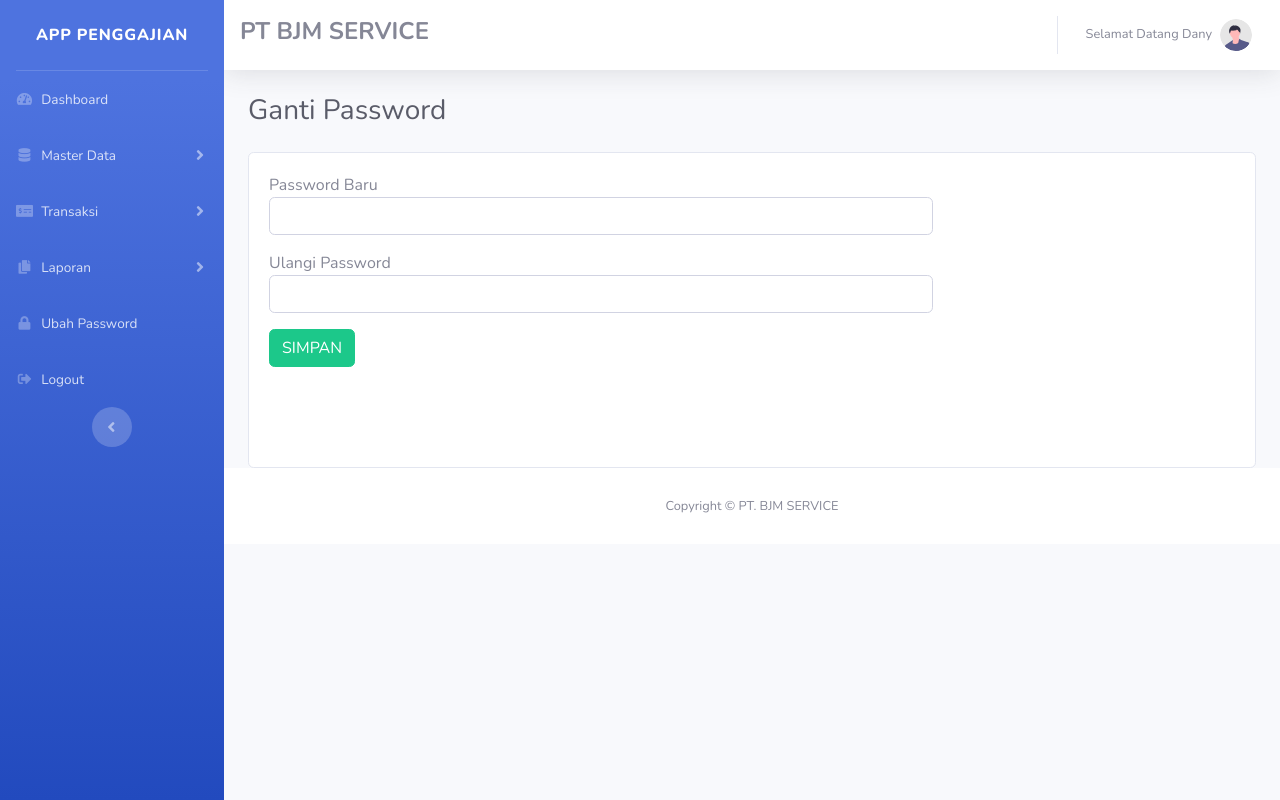
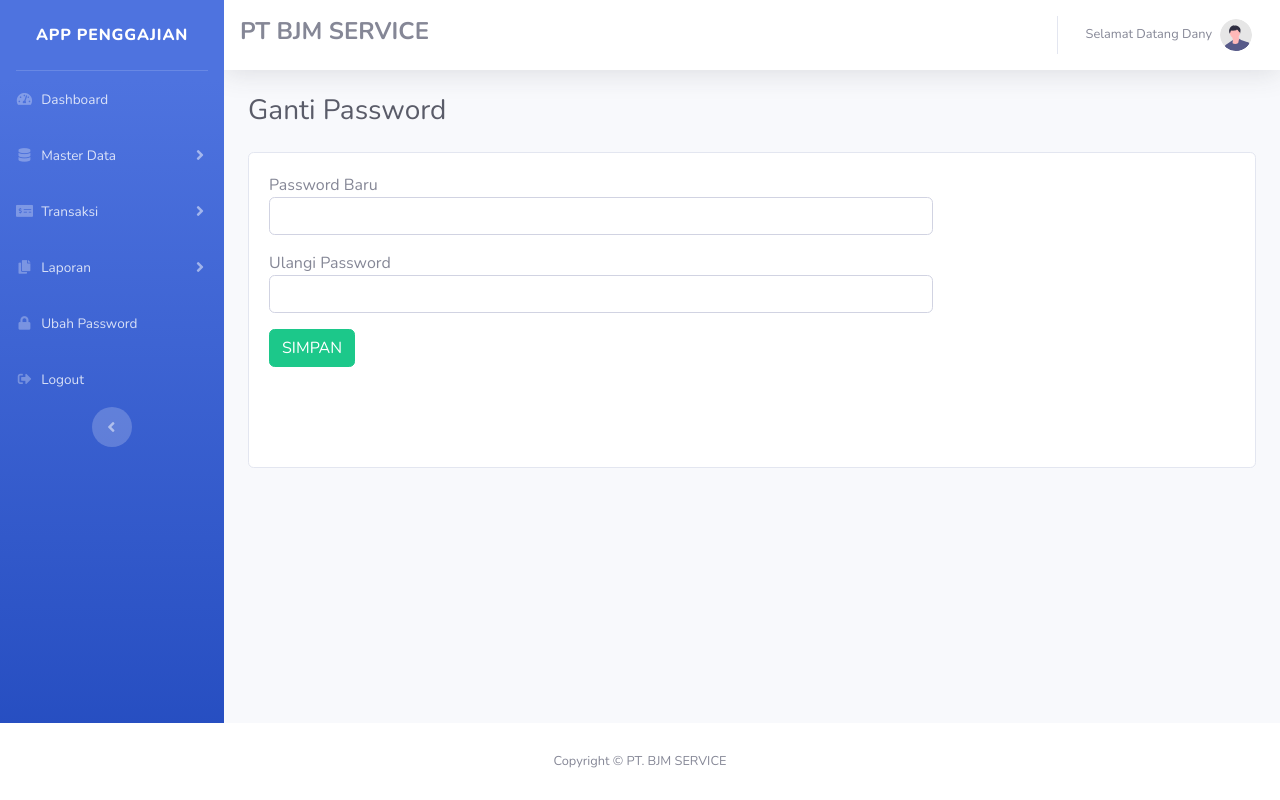
Before and after one commit to danyeka/TA-GAB2-SCAM, a CodeIgniter app: page /TA-GAB2-SCAM/index.php/gantipassword/index in a window 1280 px wide. Run offline with CodeIgniter, Linux system fonts and the light colour scheme.

Commit message:
dany : membuat tampilan footer

```diff
--- a/Client/application/views/templates_admin/footer.php
+++ b/Client/application/views/templates_admin/footer.php
@@ -1,25 +1,17 @@
-    <!-- Footer -->
-    <footer class="sticky-footer bg-white">
+    <footer class="sticky-footer bg-white fixed-bottom">
                 <div class="container my-auto">
                     <div class="copyright text-center my-auto">
                         <span>Copyright &copy; PT. BJM SERVICE</span>
                     </div>
                 </div>
             </footer>
-            <!-- End of Footer -->
+        </div>
+    </div>
 
-        </div>
-        <!-- End of Content Wrapper -->
-
-    </div>
-    <!-- End of Page Wrapper -->
-
-    <!-- Scroll to Top Button-->
     <a class="scroll-to-top rounded" href="#page-top">
         <i class="fas fa-angle-up"></i>
     </a>
 
-    <!-- Logout Modal-->
     <div class="modal fade" id="logoutModal" tabindex="-1" role="dialog" aria-labelledby="exampleModalLabel"
         aria-hidden="true">
         <div class="modal-dialog" role="document">
```
